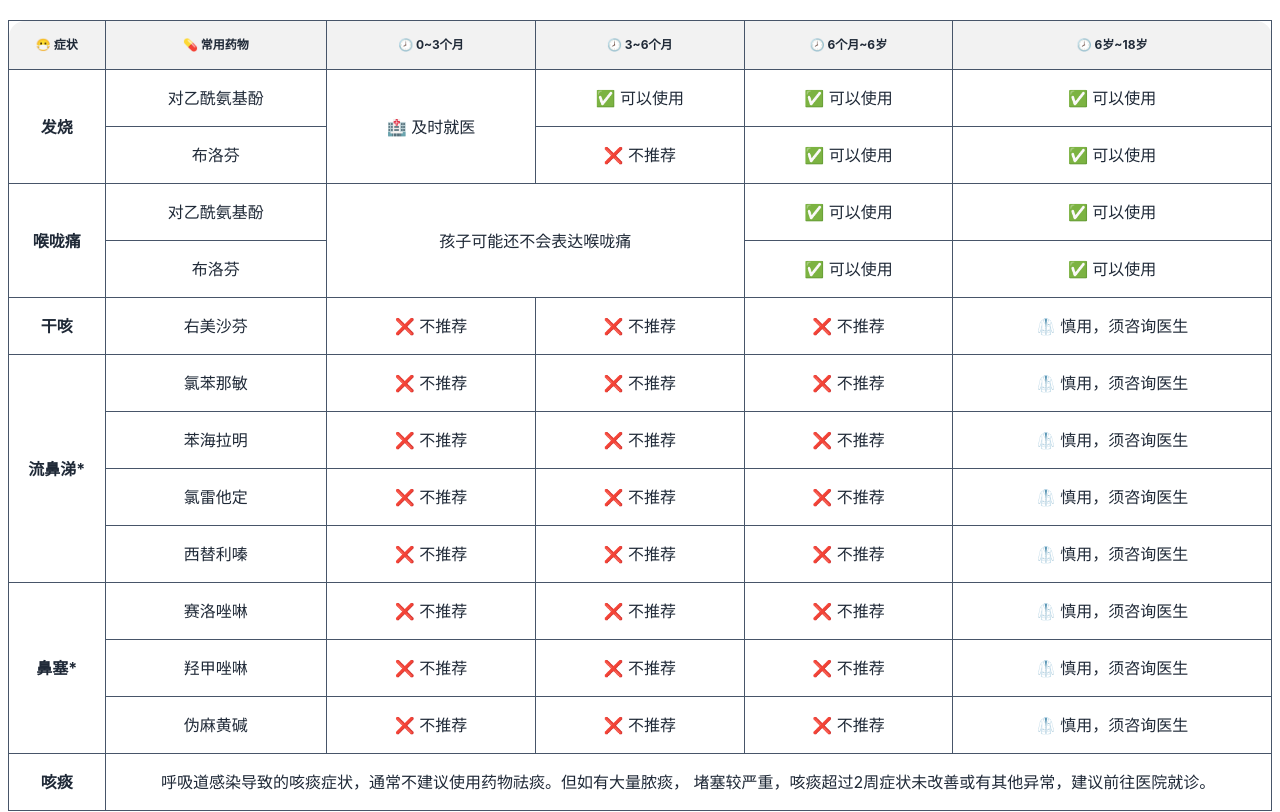
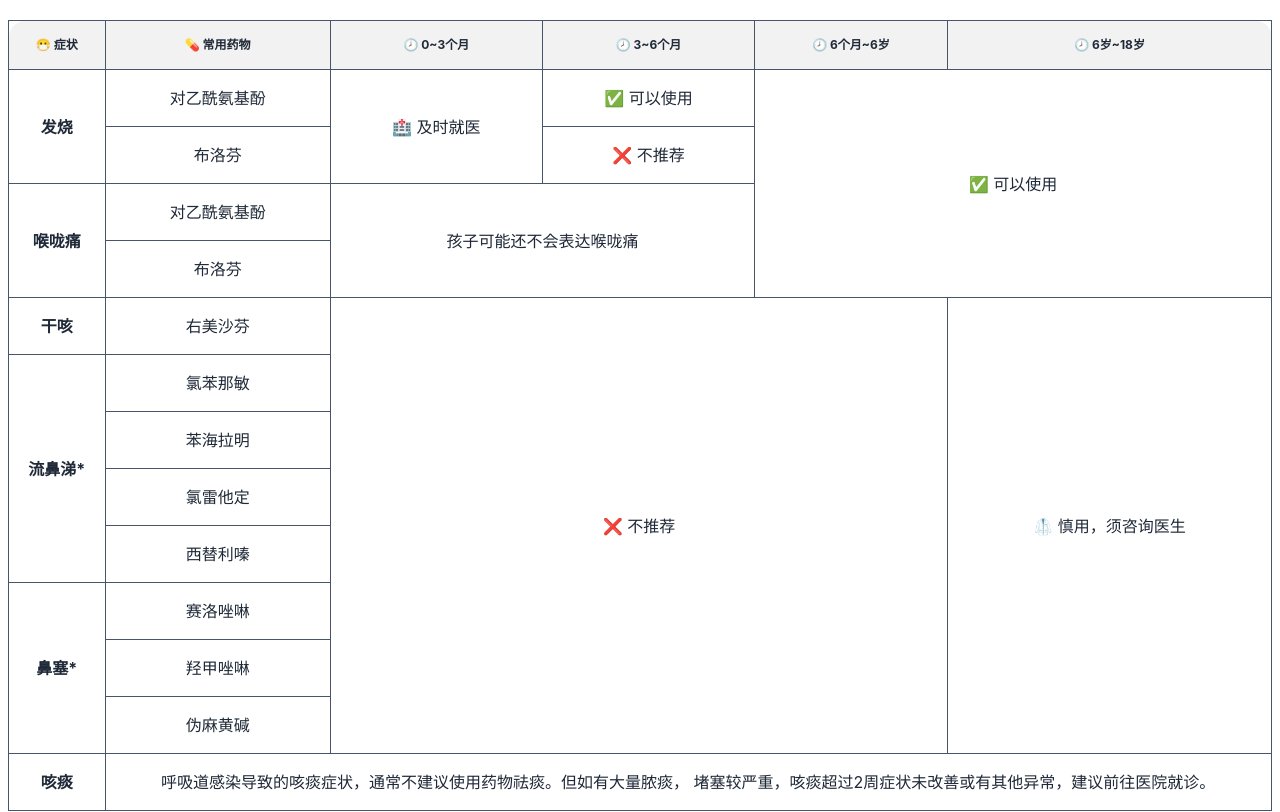
Before and after one commit to zcyc/medication-guide, a React (Vite) app: page / in a window 1280 px wide. Shown: the part 308-1120 px from the top of the page. Built offline with nearby package versions, Linux system fonts and the light colour scheme.

Commit message:
合并儿童数据

```diff
--- a/src/App.jsx
+++ b/src/App.jsx
@@ -39,16 +39,16 @@ function App() {
                     <td className="border border-slate-600 text-center">对乙酰氨基酚</td>
                     <td className="border border-slate-600 text-center" rowSpan={ 2 }>🏥 及时就医</td>
                     <td className="border border-slate-600 text-center">✅ 可以使用</td>
-                    <td className="border border-slate-600 text-center">✅ 可以使用</td>
-                    <td className="border border-slate-600 text-center">✅ 可以使用</td>
+                    <td className="border border-slate-600 text-center" rowSpan={ 4 } colSpan={ 2 }>✅ 可以使用</td>
+                    {/*<td className="border border-slate-600 text-center">✅ 可以使用</td>*/ }
                 </tr>
                 <tr>
                     {/*<th className="border border-slate-600 text-center">发烧</th>*/ }
                     <td className="border border-slate-600 text-center">布洛芬</td>
                     {/*<td className="border border-slate-600 text-center">🏥 及时就医</td>*/ }
                     <td className="border border-slate-600 text-center">❌ 不推荐</td>
-                    <td className="border border-slate-600 text-center">✅ 可以使用</td>
-                    <td className="border border-slate-600 text-center">✅ 可以使用</td>
+                    {/*<td className="border border-slate-600 text-center">✅ 可以使用</td>*/ }
+                    {/*<td className="border border-slate-600 text-center">✅ 可以使用</td>*/ }
                 </tr>
                 <tr>
                     <th className="border border-slate-600 text-center" rowSpan={ 2 }>喉咙痛</th>
@@ -57,80 +57,80 @@ function App() {
                         colSpan={ 2 }>孩子可能还不会表达喉咙痛
                     </td>
                     {/*<td className="border border-slate-600 text-center">孩子可能还不会表达喉咙痛</td>*/ }
-                    <td className="border border-slate-600 text-center">✅ 可以使用</td>
-                    <td className="border border-slate-600 text-center">✅ 可以使用</td>
+                    {/*<td className="border border-slate-600 text-center">✅ 可以使用</td>*/ }
+                    {/*<td className="border border-slate-600 text-center">✅ 可以使用</td>*/ }
                 </tr>
                 <tr>
                     {/*<th className="border border-slate-600 text-center">喉咙痛</th>*/ }
                     <td className="border border-slate-600 text-center">布洛芬</td>
                     {/*<td className="border border-slate-600 text-center">孩子可能还不会表达喉咙痛</td>*/ }
                     {/*<td className="border border-slate-600 text-center">孩子可能还不会表达喉咙痛</td>*/ }
-                    <td className="border border-slate-600 text-center">✅ 可以使用</td>
-                    <td className="border border-slate-600 text-center">✅ 可以使用</td>
+                    {/*<td className="border border-slate-600 text-center">✅ 可以使用</td>*/ }
+                    {/*<td className="border border-slate-600 text-center">✅ 可以使用</td>*/ }
                 </tr>
                 <tr>
                     <th className="border border-slate-600 text-center">干咳</th>
                     <td className="border border-slate-600 text-center">右美沙芬</td>
-                    <td className="border border-slate-600 text-center">❌ 不推荐</td>
-                    <td className="border border-slate-600 text-center">❌ 不推荐</td>
-                    <td className="border border-slate-600 text-center">❌ 不推荐</td>
-                    <td className="border border-slate-600 text-center">🥼 慎用，须咨询医生</td>
+                    <td className="border border-slate-600 text-center" colSpan={ 3 } rowSpan={ 8 }>❌ 不推荐</td>
+                    {/*<td className="border border-slate-600 text-center">❌ 不推荐</td>*/ }
+                    {/*<td className="border border-slate-600 text-center">❌ 不推荐</td>*/ }
+                    <td className="border border-slate-600 text-center" rowSpan={ 8 }>🥼 慎用，须咨询医生</td>
                 </tr>
                 <tr>
                     <th className="border border-slate-600 text-center" rowSpan={ 4 }>流鼻涕*</th>
                     <td className="border border-slate-600 text-center">氯苯那敏</td>
-                    <td className="border border-slate-600 text-center">❌ 不推荐</td>
-                    <td className="border border-slate-600 text-center">❌ 不推荐</td>
-                    <td className="border border-slate-600 text-center">❌ 不推荐</td>
-                    <td className="border border-slate-600 text-center">🥼 慎用，须咨询医生</td>
+                    {/*<td className="border border-slate-600 text-center">❌ 不推荐</td>*/ }
+                    {/*<td className="border border-slate-600 text-center">❌ 不推荐</td>*/ }
+                    {/*<td className="border border-slate-600 text-center">❌ 不推荐</td>*/ }
+                    {/*<td className="border border-slate-600 text-center">🥼 慎用，须咨询医生</td>*/ }
                 </tr>
                 <tr>
                     {/*<th className="border border-slate-600 text-center">流鼻涕*</th>*/ }
                     <td className="border border-slate-600 text-center">苯海拉明</td>
-                    <td className="border border-slate-600 text-center">❌ 不推荐</td>
-                    <td className="border border-slate-600 text-center">❌ 不推荐</td>
-                    <td className="border border-slate-600 text-center">❌ 不推荐</td>
-                    <td className="border border-slate-600 text-center">🥼 慎用，须咨询医生</td>
+                    {/*<td className="border border-slate-600 text-center">❌ 不推荐</td>*/ }
+                    {/*<td className="border border-slate-600 text-center">❌ 不推荐</td>*/ }
+                    {/*<td className="border border-slate-600 text-center">❌ 不推荐</td>*/ }
+                    {/*<td className="border border-slate-600 text-center">🥼 慎用，须咨询医生</td>*/ }
                 </tr>
                 <tr>
                     {/*<th className="border border-slate-600 text-center">流鼻涕*</th>*/ }
                     <td className="border border-slate-600 text-center">氯雷他定</td>
-                    <td className="border border-slate-600 text-center">❌ 不推荐</td>
-                    <td className="border border-slate-600 text-center">❌ 不推荐</td>
-                    <td className="border border-slate-600 text-center">❌ 不推荐</td>
-                    <td className="border border-slate-600 text-center">🥼 慎用，须咨询医生</td>
+                    {/*<td className="border border-slate-600 text-center">❌ 不推荐</td>*/ }
+                    {/*<td className="border border-slate-600 text-center">❌ 不推荐</td>*/ }
+                    {/*<td className="border border-slate-600 text-center">❌ 不推荐</td>*/ }
+                    {/*<td className="border border-slate-600 text-center">🥼 慎用，须咨询医生</td>*/ }
                 </tr>
                 <tr>
                     {/*<th className="border border-slate-600 text-center">流鼻涕*</th>*/ }
                     <td className="border border-slate-600 text-center">西替利嗪</td>
-                    <td className="border border-slate-600 text-center">❌ 不推荐</td>
-                    <td className="border border-slate-600 text-center">❌ 不推荐</td>
-                    <td className="border border-slate-600 text-center">❌ 不推荐</td>
-                    <td className="border border-slate-600 text-center">🥼 慎用，须咨询医生</td>
+                    {/*<td className="border border-slate-600 text-center">❌ 不推荐</td>*/ }
+                    {/*<td className="border border-slate-600 text-center">❌ 不推荐</td>*/ }
+                    {/*<td className="border border-slate-600 text-center">❌ 不推荐</td>*/ }
+                    {/*<td className="border border-slate-600 text-center">🥼 慎用，须咨询医生</td>*/ }
                 </tr>
                 <tr>
                     <th className="border border-slate-600 text-center" rowSpan={ 3 }>鼻塞*</th>
                     <td className="border border-slate-600 text-center">赛洛唑啉</td>
-                    <td className="border border-slate-600 text-center">❌ 不推荐</td>
-                    <td className="border border-slate-600 text-center">❌ 不推荐</td>
-                    <td className="border border-slate-600 text-center">❌ 不推荐</td>
-                    <td className="border border-slate-600 text-center">🥼 慎用，须咨询医生</td>
+                    {/*<td className="border border-slate-600 text-center">❌ 不推荐</td>*/ }
+                    {/*<td className="border border-slate-600 text-center">❌ 不推荐</td>*/ }
+                    {/*<td className="border border-slate-600 text-center">❌ 不推荐</td>*/ }
+                    {/*<td className="border border-slate-600 text-center">🥼 慎用，须咨询医生</td>*/ }
                 </tr>
                 <tr>
                     {/*<th className="border border-slate-600 text-center">鼻塞*</th>*/ }
                     <td className="border border-slate-600 text-center">羟甲唑啉</td>
-                    <td className="border border-slate-600 text-center">❌ 不推荐</td>
-                    <td className="border border-slate-600 text-center">❌ 不推荐</td>
-                    <td className="border border-slate-600 text-center">❌ 不推荐</td>
-                    <td className="border border-slate-600 text-center">🥼 慎用，须咨询医生</td>
+                    {/*<td className="border border-slate-600 text-center">❌ 不推荐</td>*/ }
+                    {/*<td className="border border-slate-600 text-center">❌ 不推荐</td>*/ }
+                    {/*<td className="border border-slate-600 text-center">❌ 不推荐</td>*/ }
+                    {/*<td className="border border-slate-600 text-center">🥼 慎用，须咨询医生</td>*/ }
                 </tr>
                 <tr>
                     {/*<th className="border border-slate-600 text-center">鼻塞*</th>*/ }
                     <td className="border border-slate-600 text-center">伪麻黄碱</td>
-                    <td className="border border-slate-600 text-center">❌ 不推荐</td>
-                    <td className="border border-slate-600 text-center">❌ 不推荐</td>
-                    <td className="border border-slate-600 text-center">❌ 不推荐</td>
-                    <td className="border border-slate-600 text-center">🥼 慎用，须咨询医生</td>
+                    {/*<td className="border border-slate-600 text-center">❌ 不推荐</td>*/ }
+                    {/*<td className="border border-slate-600 text-center">❌ 不推荐</td>*/ }
+                    {/*<td className="border border-slate-600 text-center">❌ 不推荐</td>*/ }
+                    {/*<td className="border border-slate-600 text-center">🥼 慎用，须咨询医生</td>*/ }
                 </tr>
                 <tr>
                     <th className="border border-slate-600 text-center">咳痰</th>
```
